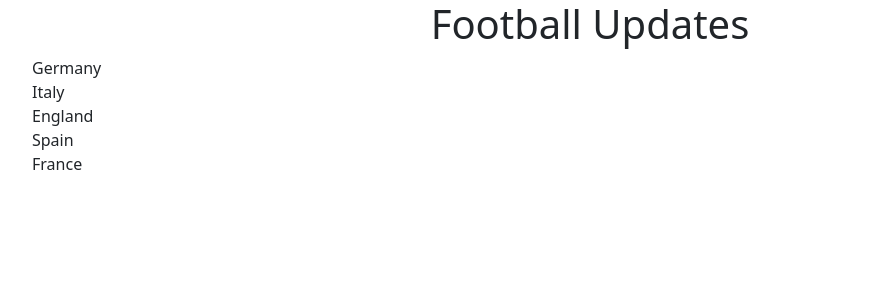
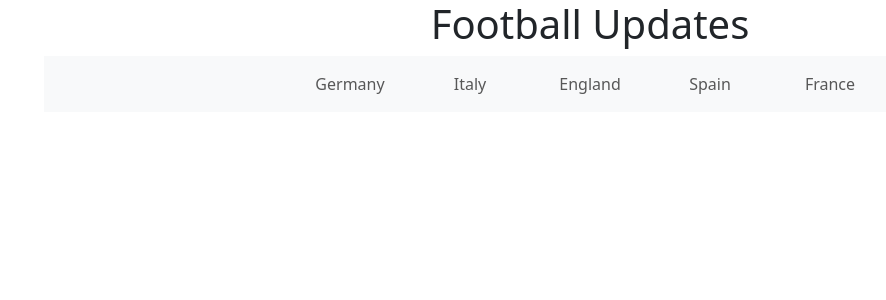
Before and after one commit to anthonylispet/ng-football, an Angular app: page /football-results in a window 1280 px wide. Shown: the top 300 px of the page, without its empty margins (50-936 px from the left). Built offline with nearby package versions, Linux system fonts and the light colour scheme.

Commit message:
ajout navbar

```diff
--- a/src/app/football-results/components/league-list/league-list.component.html
+++ b/src/app/football-results/components/league-list/league-list.component.html
@@ -1,3 +1,11 @@
-<div *ngFor="let league of leagues" [attr.id]="league.country+'Select'">
-  {{league.country}}
+<div class="container">
+  <nav class="navbar navbar-expand-lg navbar-light bg-light">
+    <div class="collapse navbar-collapse" id="navbarNav">
+      <ul class="navbar-nav mx-auto text-center">
+        <li class="nav-item custom-nav-item" *ngFor="let league of leagues">
+          <a class="nav-link" [routerLink]="">{{ league.country }}</a>
+        </li>
+      </ul>
+    </div>
+  </nav>
 </div>
--- a/src/app/football-results/components/league-list/league-list.component.scss
+++ b/src/app/football-results/components/league-list/league-list.component.scss
@@ -0,0 +1,4 @@
+.custom-nav-item {
+  width: 120px;
+  cursor : pointer;
+}
```
Also changed, not shown: 9 other files (tests, documents, lock files or other folders).
